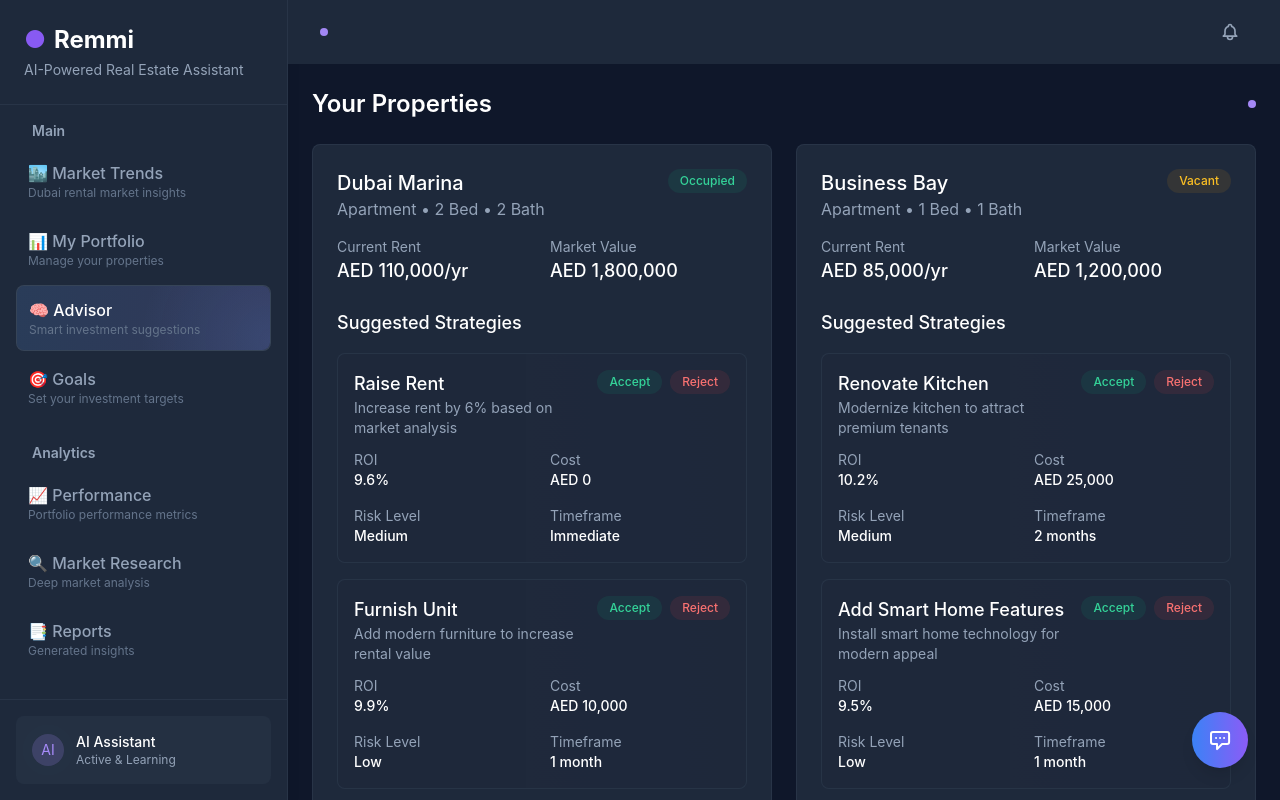
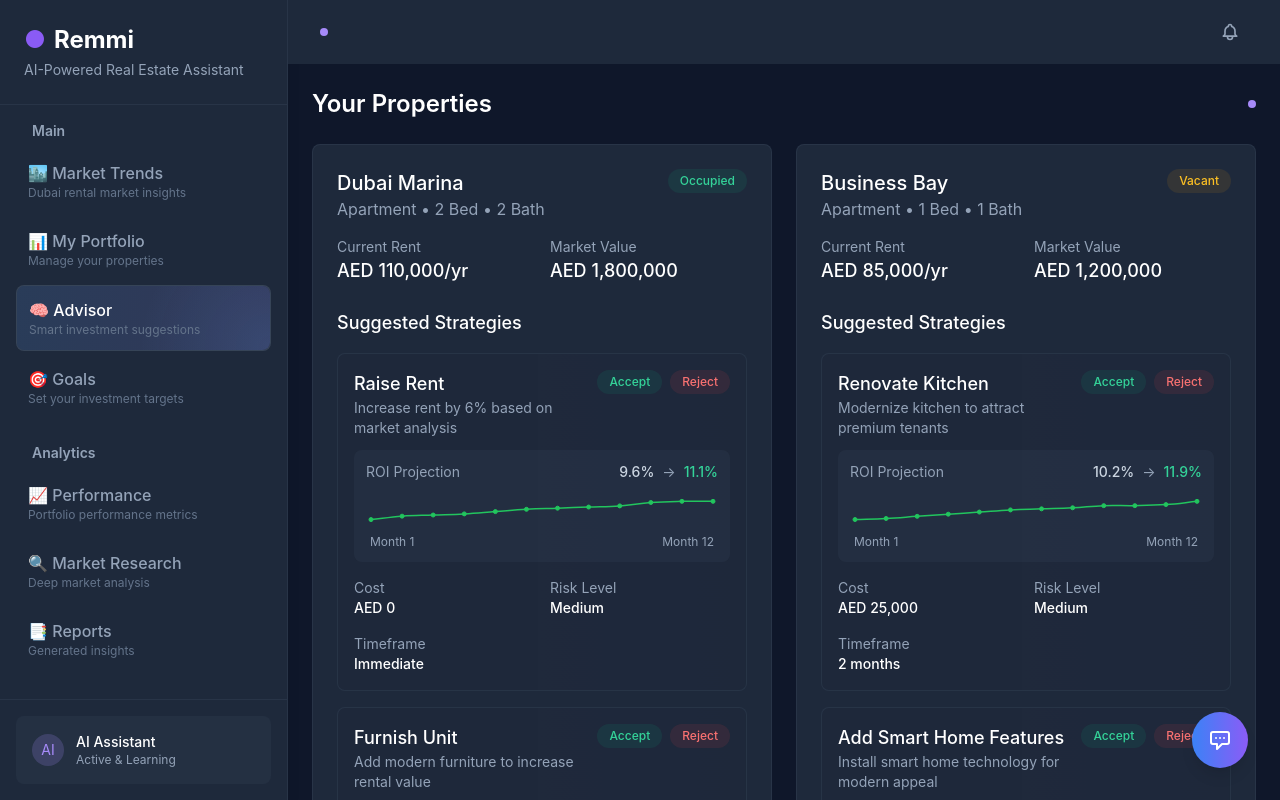
Before and after one commit to notnrml/realestate-agentic-ai, a React (Vite) app in the folder frontend/: page /advisor in a window 1280 px wide. Shown: the top 800 px of the page. Built offline with nearby package versions, Linux system fonts and the light colour scheme.

Commit message:
updated ROI projection chart

```diff
--- a/frontend/src/components/advisor/ScenarioCompare/StrategyCard.jsx
+++ b/frontend/src/components/advisor/ScenarioCompare/StrategyCard.jsx
@@ -1,5 +1,74 @@
 import { motion, AnimatePresence } from "framer-motion";
 import { useState, useEffect } from "react";
+import { Line } from "react-chartjs-2";
+
+const MiniChart = ({ data, height = 40 }) => {
+  const chartData = {
+    labels: Array.from({ length: 12 }, (_, i) => `M${i + 1}`),
+    datasets: [{
+      data: data,
+      borderColor: 'rgb(34, 197, 94)', // green-500
+      backgroundColor: 'rgba(34, 197, 94, 0.1)',
+      tension: 0.4,
+      fill: true,
+      pointRadius: 2,
+      pointBackgroundColor: 'rgb(34, 197, 94)',
+      pointBorderColor: 'rgb(34, 197, 94)',
+      pointHoverRadius: 4,
+      pointHoverBackgroundColor: 'rgb(34, 197, 94)',
+      pointHoverBorderColor: 'white',
+    }]
+  };
+
+  const options = {
+    responsive: true,
+    maintainAspectRatio: false,
+    plugins: {
+      legend: {
+        display: false,
+      },
+      tooltip: {
+        enabled: true,
+        backgroundColor: 'rgba(30, 41, 59, 0.9)',
+        titleColor: '#f8fafc',
+        bodyColor: '#cbd5e1',
+        borderColor: 'rgba(148, 163, 184, 0.2)',
+        borderWidth: 1,
+        padding: 8,
+        displayColors: false,
+        callbacks: {
+          label: (context) => `ROI: ${context.raw.toFixed(1)}%`,
+          title: (items) => `Month ${items[0].dataIndex + 1}`
+        }
+      }
+    },
+    scales: {
+      x: {
+        display: false,
+      },
+      y: {
+        display: false,
+        min: (context) => Math.min(...context.chart.data.datasets[0].data) * 0.95,
+        max: (context) => Math.max(...context.chart.data.datasets[0].data) * 1.05,
+      }
+    },
+    elements: {
+      line: {
+        borderWidth: 1.5,
+      }
+    },
+    interaction: {
+      intersect: false,
+      mode: 'index'
+    }
+  };
+
+  return (
+    <div style={{ height: `${height}px` }}>
+      <Line data={chartData} options={options} />
+    </div>
+  );
+};
 
 const StrategyCard = ({ strategy, onDecision, delay = 0 }) => {
   const [isVisible, setIsVisible] = useState(true);
@@ -95,8 +164,20 @@ const StrategyCard = ({ strategy, onDecision, delay = 0 }) => {
     timeframe: strategy?.timeframe || 'N/A'
   };
 
+  // Generate 12 months of ROI data with monthly growth
+  const generateMonthlyROIData = (baseROI) => {
+    return Array.from({ length: 12 }, (_, i) => {
+      const monthlyGrowth = baseROI * 0.015; // 1.5% monthly growth
+      const variation = (Math.random() - 0.5) * 0.2; // Small random variation
+      return +(baseROI + (monthlyGrowth * i) + variation).toFixed(1);
+    });
+  };
+
+  const monthlyROIData = generateMonthlyROIData(strategy.roi);
+  const finalProjectedROI = monthlyROIData[monthlyROIData.length - 1];
+
   return (
-    <AnimatePresence mode="popLayout">
+    <AnimatePresence>
       {isVisible && (
         <motion.div
           initial={{ opacity: 0, y: 20 }}
@@ -240,32 +321,63 @@ const StrategyCard = ({ strategy, onDecision, delay = 0 }) => {
               </div>
             </div>
 
-            {/* Comparison Metrics with subtle animations */}
+            {/* Updated Metrics Grid */}
             <div className="grid grid-cols-2 gap-4 text-sm">
-              {[
-                { label: 'ROI', value: `${strategyData.roi}%` },
-                { label: 'Cost', value: `AED ${strategyData.cost.toLocaleString()}` },
-                { label: 'Risk Level', value: strategyData.risk_level },
-                { label: 'Timeframe', value: strategyData.timeframe }
-              ].map((metric, index) => (
               <motion.div
-                  key={index}
                 initial={{ opacity: 0, y: 10 }}
-                  animate={{
-                    opacity: 1,
-                    y: 0,
-                    transition: { delay: 0.1 * index }
-                  }}
+                animate={{ opacity: 1, y: 0 }}
                 whileHover={{
                   scale: 1.02,
-                    x: 2,
                   transition: { duration: 0.2 }
                 }}
+                className="col-span-2 bg-slate-700/30 rounded-lg p-3"
               >
-                  <p className="text-slate-400">{metric.label}</p>
-                  <p className="text-white font-medium">{metric.value}</p>
+                <div className="flex items-center justify-between mb-1">
+                  <span className="text-slate-400">ROI Projection</span>
+                  <div className="flex items-center space-x-2">
+                    <div className="flex items-center">
+                      <span className="text-slate-300 font-medium">{strategy.roi}%</span>
+                      <span className="text-slate-400 mx-2">→</span>
+                      <span className="text-emerald-400 font-medium">{finalProjectedROI}%</span>
+                    </div>
+                  </div>
+                </div>
+                <div className="mt-2">
+                  <MiniChart data={monthlyROIData} />
+                </div>
+                <div className="flex justify-between mt-1 px-1">
+                  <span className="text-xs text-slate-400">Month 1</span>
+                  <span className="text-xs text-slate-400">Month 12</span>
+                </div>
               </motion.div>
-              ))}
+
+              {/* Other metrics remain the same */}
+              <motion.div
+                initial={{ opacity: 0, y: 10 }}
+                animate={{ opacity: 1, y: 0 }}
+                transition={{ delay: 0.1 }}
+              >
+                <p className="text-slate-400">Cost</p>
+                <p className="text-white font-medium">
+                  AED {strategyData.cost.toLocaleString()}
+                </p>
+              </motion.div>
+              <motion.div
+                initial={{ opacity: 0, y: 10 }}
+                animate={{ opacity: 1, y: 0 }}
+                transition={{ delay: 0.2 }}
+              >
+                <p className="text-slate-400">Risk Level</p>
+                <p className="text-white font-medium">{strategyData.risk_level}</p>
+              </motion.div>
+              <motion.div
+                initial={{ opacity: 0, y: 10 }}
+                animate={{ opacity: 1, y: 0 }}
+                transition={{ delay: 0.3 }}
+              >
+                <p className="text-slate-400">Timeframe</p>
+                <p className="text-white font-medium">{strategyData.timeframe}</p>
+              </motion.div>
             </div>
 
             <AnimatePresence>
```
Lines whose indentation alone changed are shown as unchanged.
